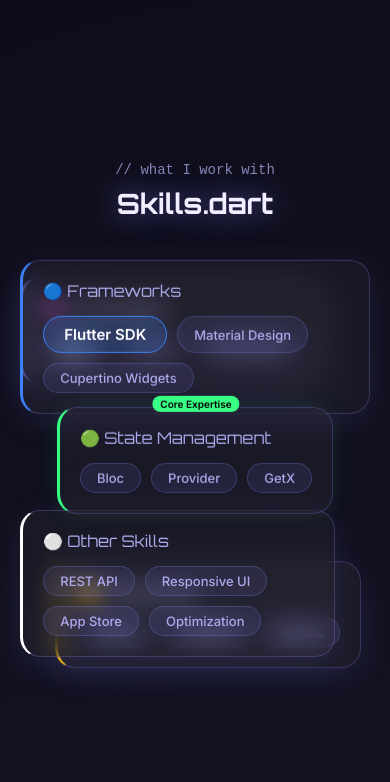
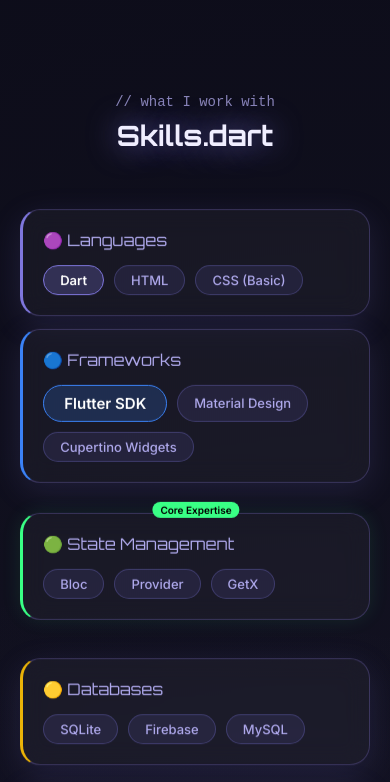
Before and after one commit to udayjamariya12/udayjamariyaportfolio, a React (Vite) app: page / in a window 390 px wide. Shown: the part 1156-1938 px from the top of the page. Built offline with nearby package versions, Linux system fonts and the light colour scheme.

Commit message:
Make completely mobile responsive

```diff
--- a/src/App.jsx
+++ b/src/App.jsx
@@ -809,7 +809,21 @@
     font-size: 12px;
   }
 
+  .sk-pos-1 { position: absolute; top: 0; left: 0; }
+  .sk-pos-2 { position: absolute; top: 0; right: 0; }
+  .sk-pos-3 { z-index: 10; }
+  .sk-pos-4 { position: absolute; bottom: 0; left: 10%; }
+  .sk-pos-5 { position: absolute; bottom: 0; right: 10%; }
+
   @media (max-width: 768px) {
+    #custom-cursor, #cursor-trail { display: none !important; }
+    * { cursor: auto !important; }
+
+    .sk-pos-1, .sk-pos-2, .sk-pos-3, .sk-pos-4, .sk-pos-5 {
+      position: relative !important;
+      top: auto !important; left: auto !important; right: auto !important; bottom: auto !important;
+      width: 100%;
+    }
     .hero-container { flex-direction: column; text-align: center; gap: 40px; }
     .hero-left, .hero-right { width: 100%; }
     .hero-ctas { justify-content: center; }
@@ -823,6 +837,15 @@
     .open-banner { flex-direction: column; text-align: center; gap: 20px; }
     .ob-text { width: 100%; }
     .nav-links { display: none; }
+    .mission-header { flex-direction: column; gap: 15px; }
+    .mh-left { flex-direction: column; text-align: center; }
+    .mh-date { align-self: center; }
+    .mission-card { padding: 25px; }
+    .project-card { padding: 25px; }
+    .diploma-card { width: 100%; padding: 30px 20px; }
+    .mini-phone { margin: 0 auto; transform: none; width: 220px; }
+    .cgpa-dots { flex-wrap: wrap; }
+    .cgpa-val { font-size: 36px; }
   }
 `;
 
@@ -1126,7 +1149,7 @@
 
         <div className="skills-clusters">
           {/* Languages */}
-          <div className="skill-cluster glass-card anti-gravity parallax-layer c-purple" style={{'--float-del': '0s', position: 'absolute', top: 0, left: 0}}>
+          <div className="skill-cluster glass-card anti-gravity parallax-layer c-purple sk-pos-1" style={{'--float-del': '0s'}}>
             <div className="cluster-title">🟣 Languages</div>
             <div className="cluster-pills">
               <div className="skill-pill primary-skill">Dart</div>
@@ -1136,7 +1159,7 @@
           </div>
 
           {/* Frameworks */}
-          <div className="skill-cluster glass-card anti-gravity parallax-layer c-blue" style={{'--float-del': '1.2s', position: 'absolute', top: 0, right: 0}}>
+          <div className="skill-cluster glass-card anti-gravity parallax-layer c-blue sk-pos-2" style={{'--float-del': '1.2s'}}>
             <div className="cluster-title">🔵 Frameworks</div>
             <div className="cluster-pills">
               <div className="skill-pill flagship-skill">Flutter SDK</div>
@@ -1146,7 +1169,7 @@
           </div>
 
           {/* State Mgmt */}
-          <div className="skill-cluster glass-card anti-gravity parallax-layer c-green" style={{'--float-del': '2.4s', zIndex: 10}}>
+          <div className="skill-cluster glass-card anti-gravity parallax-layer c-green sk-pos-3" style={{'--float-del': '2.4s'}}>
             <div className="core-label">Core Expertise</div>
             <div className="cluster-title">🟢 State Management</div>
             <div className="cluster-pills">
@@ -1157,7 +1180,7 @@
           </div>
 
           {/* Databases */}
-          <div className="skill-cluster glass-card anti-gravity parallax-layer c-yellow" style={{'--float-del': '0.6s', position: 'absolute', bottom: 0, left: '10%'}}>
+          <div className="skill-cluster glass-card anti-gravity parallax-layer c-yellow sk-pos-4" style={{'--float-del': '0.6s'}}>
             <div className="cluster-title">🟡 Databases</div>
             <div className="cluster-pills">
               <div className="skill-pill">SQLite</div>
@@ -1167,7 +1190,7 @@
           </div>
 
           {/* Tools */}
-          <div className="skill-cluster glass-card anti-gravity parallax-layer c-white" style={{'--float-del': '1.8s', position: 'absolute', bottom: 0, right: '10%'}}>
+          <div className="skill-cluster glass-card anti-gravity parallax-layer c-white sk-pos-5" style={{'--float-del': '1.8s'}}>
             <div className="cluster-title">⚪ Other Skills</div>
             <div className="cluster-pills">
               <div className="skill-pill">REST API</div>
```
